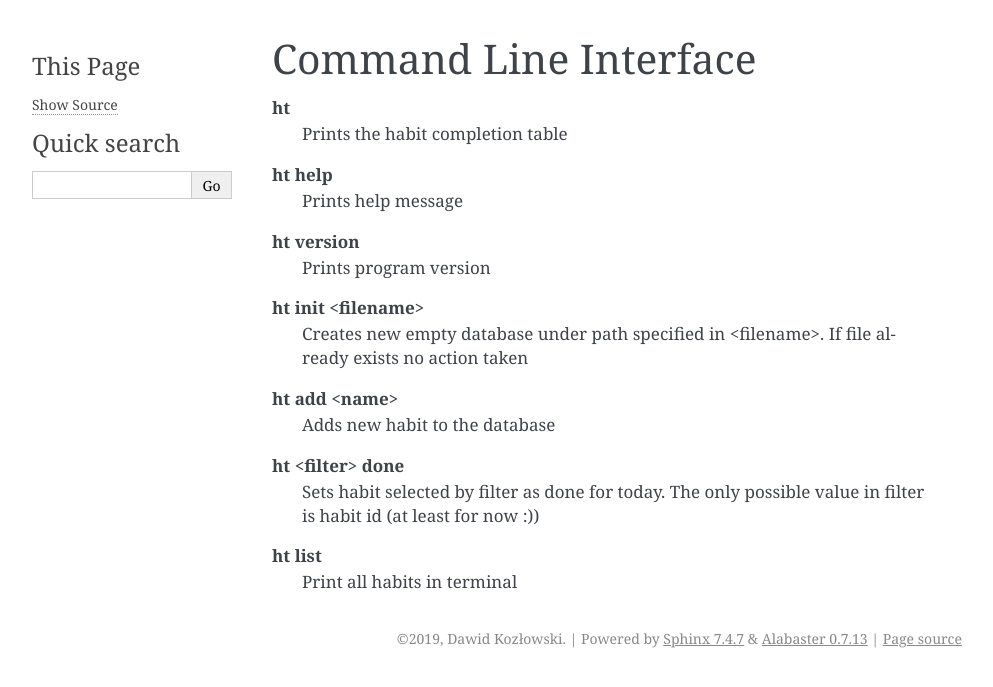
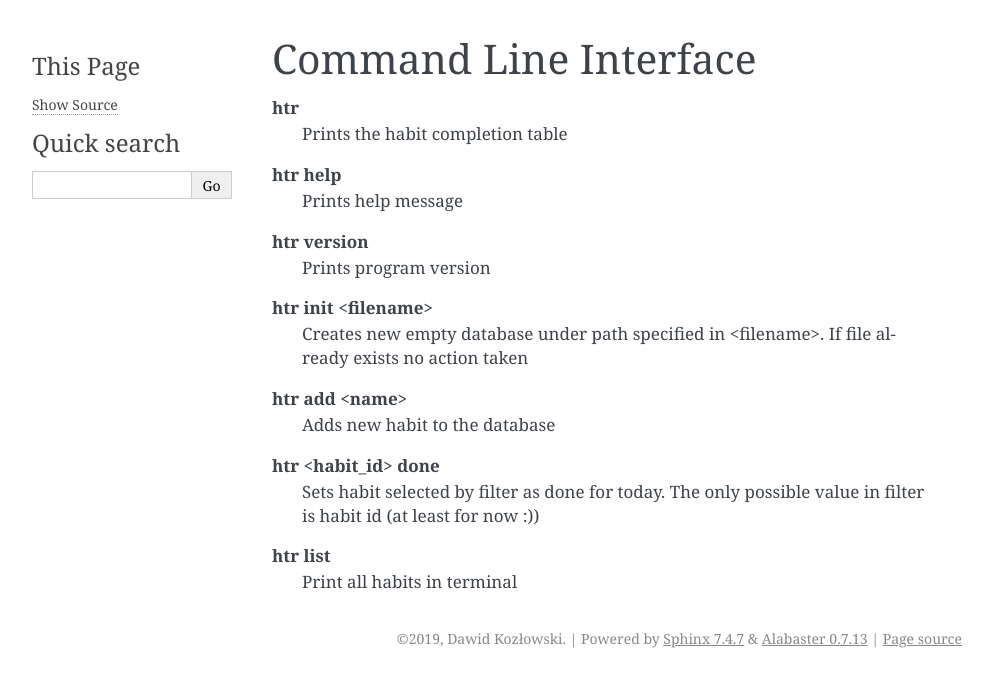
Before and after one commit to minescias/HabitTacker, a Sphinx documentation site: the page built from Documentation/source/Cli.rst, in a window 1280 px wide. Shown: the top 687 px of the page, without its empty margins (148-1141 px from the left). Built offline with Sphinx 7.4.7, drawn with Linux system fonts in a browser that asks for light colours.

Commit message:
Renamed application to htr
"ht" wal already used by some other linux command
Fixed help message

T: H09

```diff
--- a/Documentation/source/Cli.rst
+++ b/Documentation/source/Cli.rst
@@ -1,25 +1,25 @@
 Command Line Interface
 ===============================================================================
 
-**ht**
+**htr**
     Prints the habit completion table
 
-**ht help**
+**htr help**
     Prints help message
 
-**ht version**
+**htr version**
     Prints program version
 
-**ht init <filename>**
+**htr init <filename>**
     Creates new empty database under path specified in <filename>. If file
     already exists no action taken
 
-**ht add <name>**
+**htr add <name>**
     Adds new habit to the database
 
-**ht <filter> done**
+**htr <habit_id> done**
     Sets habit selected by filter as done for today. The only possible value in
     filter is habit id (at least for now :))
 
-**ht list**
+**htr list**
     Print all habits in terminal
--- a/Documentation/source/Tasks.rst
+++ b/Documentation/source/Tasks.rst
@@ -69,12 +69,6 @@ Zadania dotyczące modułu HT
  *  Znaleźć sposób na przekazywanie bazy danych do porgramu tak, żeby nie
     przekazywać go w każdej komendzie. Do rozważenia plik .htrc lub plik
     konfiguracyjny w katalogu z programem
-
-**[HT09]** Zmiana nazwy programu, aktualna nazwa koliduje z poleceniem linuksa
- *  Tytuł dokumentacji
- *  Dokumentacja Cli
- *  Help message
- *  Akcja list - komenda przy pustej bazie danych
 
 **[HT10]** Wydzielenie modułu HtDbTests, w której będą testy korzystające z
     bazy danych - testy dao. Chodzi o to, że testy te zajmują stosunkowo dużo
--- a/Documentation/source/index.rst
+++ b/Documentation/source/index.rst
@@ -3,7 +3,7 @@
    You can adapt this file completely to your liking, but it should at least
    contain the root `toctree` directive.
 
-HT Docs's
+HTR Docs's
 ===================================
 
 .. toctree::
--- a/Documentation/source/tasks/Done.rst
+++ b/Documentation/source/tasks/Done.rst
@@ -81,6 +81,12 @@ Zadania dotyczące modułu HT
  *  OK Sprawdzanie przez akcję, czy jest wypełniony filtr
  *  OK Aktualizacja dokumentacji Cli
 
+**[HT09]** Zmiana nazwy programu, aktualna nazwa koliduje z poleceniem linuksa
+ *  OK Tytuł dokumentacji
+ *  OK Dokumentacja Cli
+ *  OK Help message
+ *  OK Akcja list i default - komenda przy pustej bazie danych
+
 **[HT11]** Wyświetlanie wypełniania statusów z ostatnich 14 dni
  *  OK Nowa akcja - default
  *  OK Wyświetlanie listy nawyków
```
Also changed, not shown: 6 other files.
